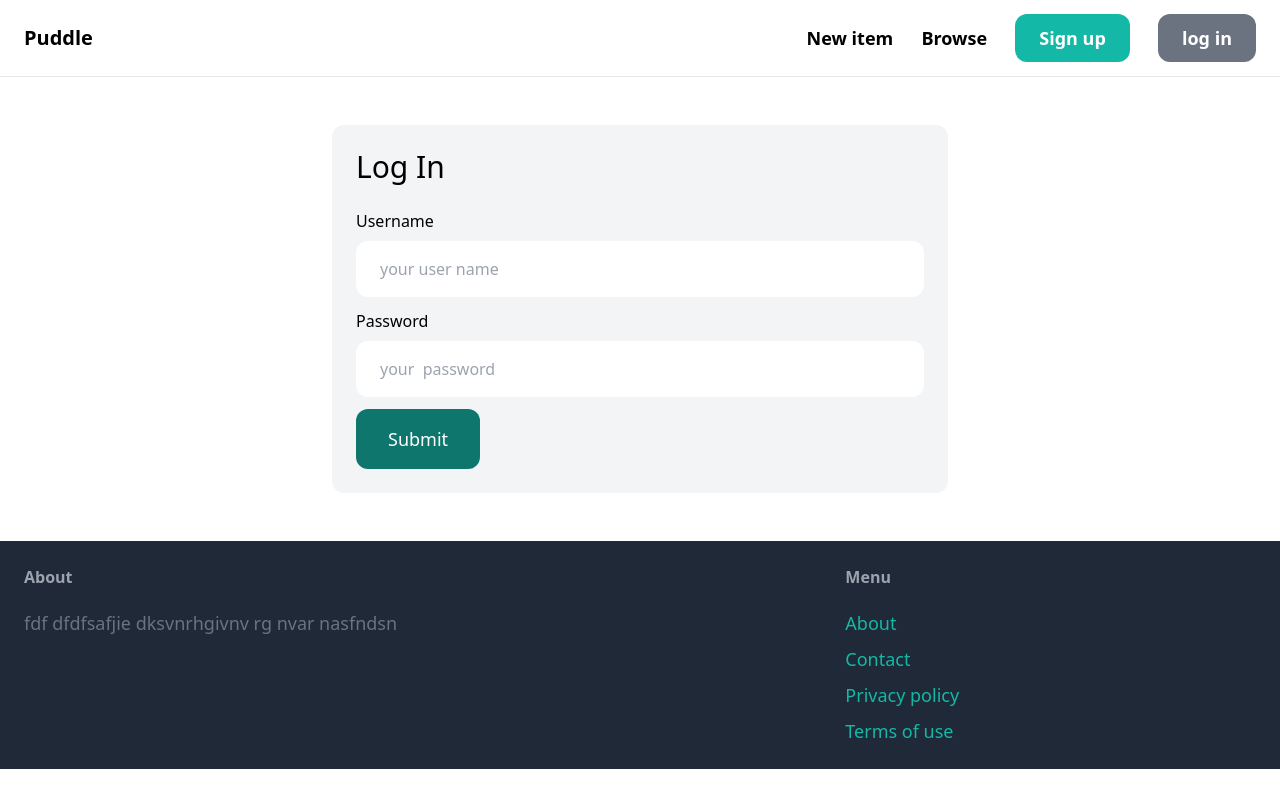
After one commit to alihassandbouk/market_website, a Django app: page /login/ in a window 1280 px wide. The commit adds this page. Run offline with Django 4.2, Linux system fonts and the light colour scheme; some libraries are stand-ins or nearby versions.

Commit message:
add login page, start with adding new item, min 1:19

```diff
--- a/core/forms.py
+++ b/core/forms.py
@@ -1,8 +1,38 @@
 from django import forms
-from django.contrib.auth.forms import UserCreationForm
+from django.contrib.auth.forms import UserCreationForm, AuthenticationForm
 from django.contrib.auth.models import User
 
 class SignForm(UserCreationForm):
     class Meta:
         model= User
         fields = ('username', 'email', 'password1', 'password2')
+
+
+    username = forms.CharField(widget=forms.TextInput(attrs={
+        'placeholder':'your user name',
+        'class': "w-full py-4 px-6 rounded-xl"
+    }))
+    email = forms.CharField(widget=forms.TextInput(attrs={
+        'placeholder':'your  email',
+        'class': "w-full py-4 px-6 rounded-xl"
+    }))
+    password1 = forms.CharField(widget=forms.PasswordInput(attrs={
+        'placeholder':'your  password',
+        'class': "w-full py-4 px-6 rounded-xl"
+    }))
+    password2 = forms.CharField(widget=forms.PasswordInput(attrs={
+        'placeholder':'repeat your password',
+        'class': "w-full py-4 px-6 rounded-xl"
+    }))
+
+class LoginForm(AuthenticationForm):
+
+    username = forms.CharField(widget=forms.TextInput(attrs={
+        'placeholder':'your user name',
+        'class': "w-full py-4 px-6 rounded-xl"
+    }))
+
+    password = forms.CharField(widget=forms.PasswordInput(attrs={
+        'placeholder':'your  password',
+        'class': "w-full py-4 px-6 rounded-xl"
+    }))
--- a/core/templates/core/base.html
+++ b/core/templates/core/base.html
@@ -20,10 +20,14 @@
                 <a href="#" class=" text-lg font-semibold hover:text-gray-500">New item</a>
                 <a href="#" class=" text-lg font-semibold hover:text-gray-500">Browse</a>
 
+                {%if request.user.is_authenticated %}
+                    <a href="#" class="px-6 py-3 text-lg font-semibold bg-teal-500 text-white rounded-xl hover:bg-teal-700">Inbox</a>
+                    <a href="#" class="px-6 py-3 text-lg font-semibold bg-gray-500 text-white rounded-xl hover:bg-gray-700">Dashboard</a>
 
-                <a href="{% url 'core:signup' %}" class="px-6 py-3 text-lg font-semibold bg-teal-500 text-white rounded-xl hover:bg-teal-700">Sign up</a>
-                <a href="#" class="px-6 py-3 text-lg font-semibold bg-gray-500 text-white rounded-xl hover:bg-gray-700">log in</a>
-
+                {%else%}
+                    <a href="{% url 'core:signup' %}" class="px-6 py-3 text-lg font-semibold bg-teal-500 text-white rounded-xl hover:bg-teal-700">Sign up</a>
+                    <a href="{% url 'core:login' %}" class="px-6 py-3 text-lg font-semibold bg-gray-500 text-white rounded-xl hover:bg-gray-700">log in</a>
+                {% endif %}
         </nav>
         <div class="px-6 py-6">
         {% block content %}
--- /dev/null
+++ b/core/templates/core/login.html
@@ -0,0 +1,42 @@
+{% extends 'core/base.html'%}
+
+{%block title%}Log In{%endblock%}
+
+{%block content %}
+<div class="w-1/2 my-6 mx-auto p-6 bg-gray-100 rounded-xl">
+    <h1 class="mb-6 text-3xl">Log In</h1>
+
+    <form method="post">
+
+        {% csrf_token %}
+
+
+        <div class="mb-3">
+            <label class="inline-block mb-2 ">Username</label><br>
+            {{form.username}}
+        </div>
+
+
+        <div class="mb-3">
+            <label class="inline-block mb-2 ">Password</label><br>
+            {{form.password}}
+        </div>
+
+
+        {% if form.errors or form.non_field_errors %}
+            <div class="mb-3 p-6 bg-red-100 rounded-xl">
+                {% for field in form %}
+                    {{field.errors}}
+                {%endfor%}
+                {{ form.non_field_errors}}
+
+            </div>
+
+
+        {%endif%}
+
+        <button class="py-4 px-8 text-lg bg-teal-700 rounded-xl text-white">Submit</button>
+    </form>
+
+</div>
+{%endblock%}
--- a/core/urls.py
+++ b/core/urls.py
@@ -1,5 +1,8 @@
 from django.urls import path
 from . import views
+from django.contrib.auth import views as auth_views
+from .forms import LoginForm
+
 
 app_name='core'
 
@@ -7,4 +10,5 @@ urlpatterns =[
     path("",views.index,name="index"),
     path("contact/",views.contact,name="contact"),
     path("signup/",views.signup,name="signup"),
+    path("login/",auth_views.LoginView.as_view(template_name='core/login.html',authentication_form=LoginForm),name='login'),
 ]
--- a/puddle/settings.py
+++ b/puddle/settings.py
@@ -27,6 +27,9 @@ DEBUG = True
 
 ALLOWED_HOSTS = []
 
+LOGIN_URL = '/login/'
+LOGIN_REDIRECT_URL = '/'
+LOGOUT_REDIRECT_URL = '/'
 
 # Application definition
 
```
Also changed, not shown: core/views.py (+13 -2 lines), item/forms.py (added, +7 -0 lines), item/templates/item/form.html (added, +7 -0 lines), item/views.py (+11 -0 lines), db.sqlite3.
